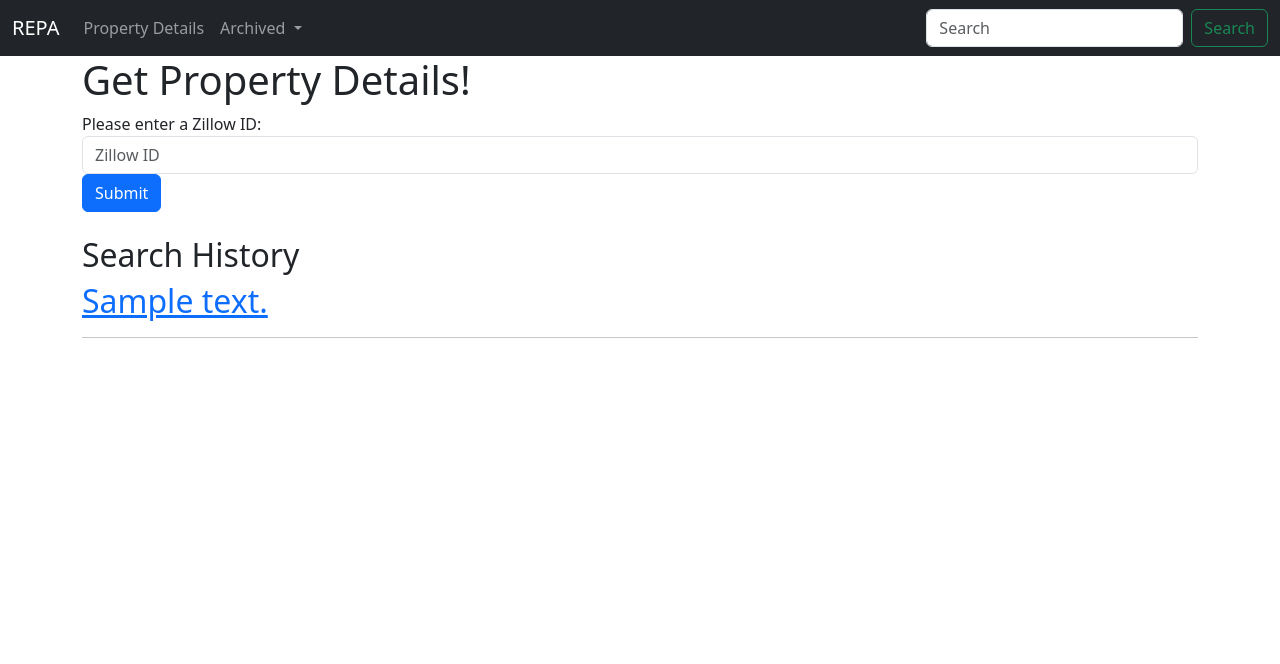
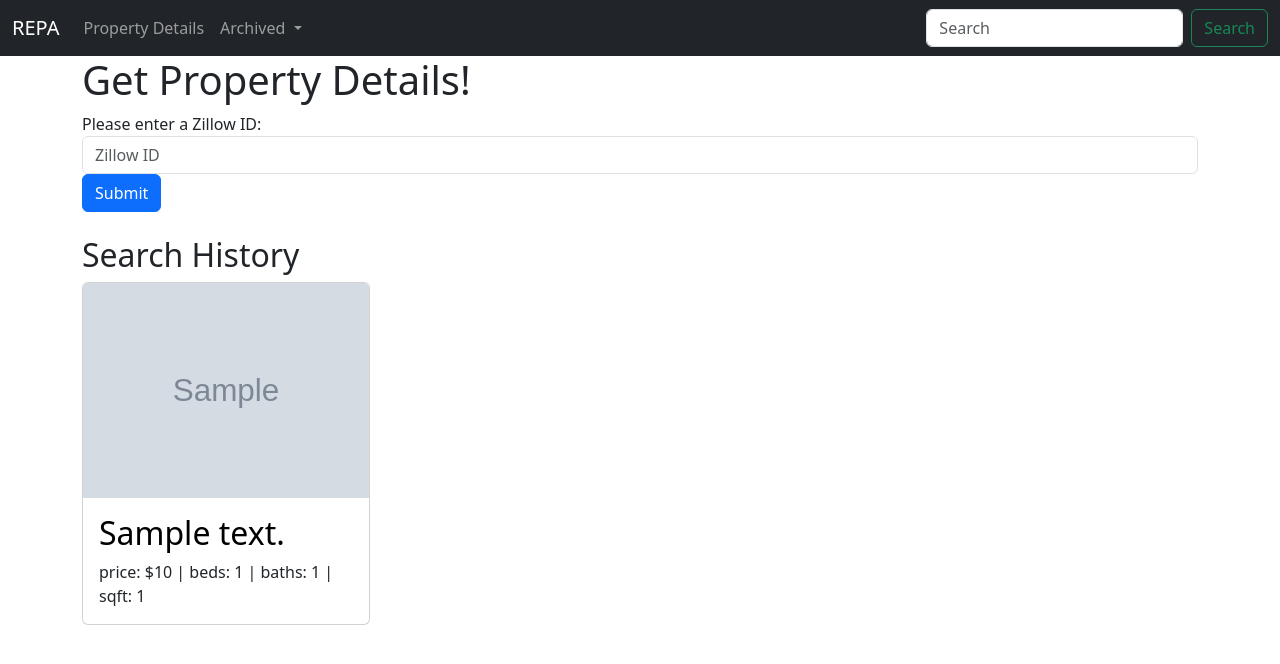
Before and after one commit to adensattler/REPA, a Flask app: page /property_home in a window 1280 px wide. Shown: the top 664 px of the page. Run offline with Flask 3, Linux system fonts and the light colour scheme; tables that the repository leaves empty hold one stand-in row (values such as "Sample post"); grey boxes marked "Sample" are stand-in pictures.

Commit message:
implemented bootstrap cards

```diff
--- a/Main/templates/property_home.html
+++ b/Main/templates/property_home.html
@@ -29,12 +29,19 @@
 <!-- right now it is just a series of links but eventually each property will be displayed w/ a bootstrap CARD -->
 <br>
 <h2>Search History</h2>
-<div>
+<div class="d-flex flex-row">
     {% for property in properties %}
-    <!-- Links to the property route and passes the property data as a parameter! -->
-    <a href=" {{ url_for('property', zpid=property['zillow_ID']) }} ">
-        <h2>{{ property['streetAddress'] }}</h2>
-    </a>
+    <!-- bootstrap cards-->
+    <div class="card" style="width: 18rem;">
+        <img class="card-img-top" src="{{ property['images'] }}" alt="Card image cap"> <!-- insert property picture here -->
+        <div class="card-body">
+            <h5 class="card-title"> <a href=" {{url_for('property', zpid=property['zillow_ID']) }}" style="text-decoration: none;color:black;">
+                <h2>{{ property['streetAddress'] }}</h2>
+                </a>
+            </h5>
+            <p class="card-text"> price: ${{ property['price'] }} | beds: {{ property['num_beds'] }} | baths: {{ property['num_baths'] }} | sqft: {{ property['sqft'] }}</p>
+    </div>
+</div>
     <hr>
     {% endfor %}
 </div>
```
